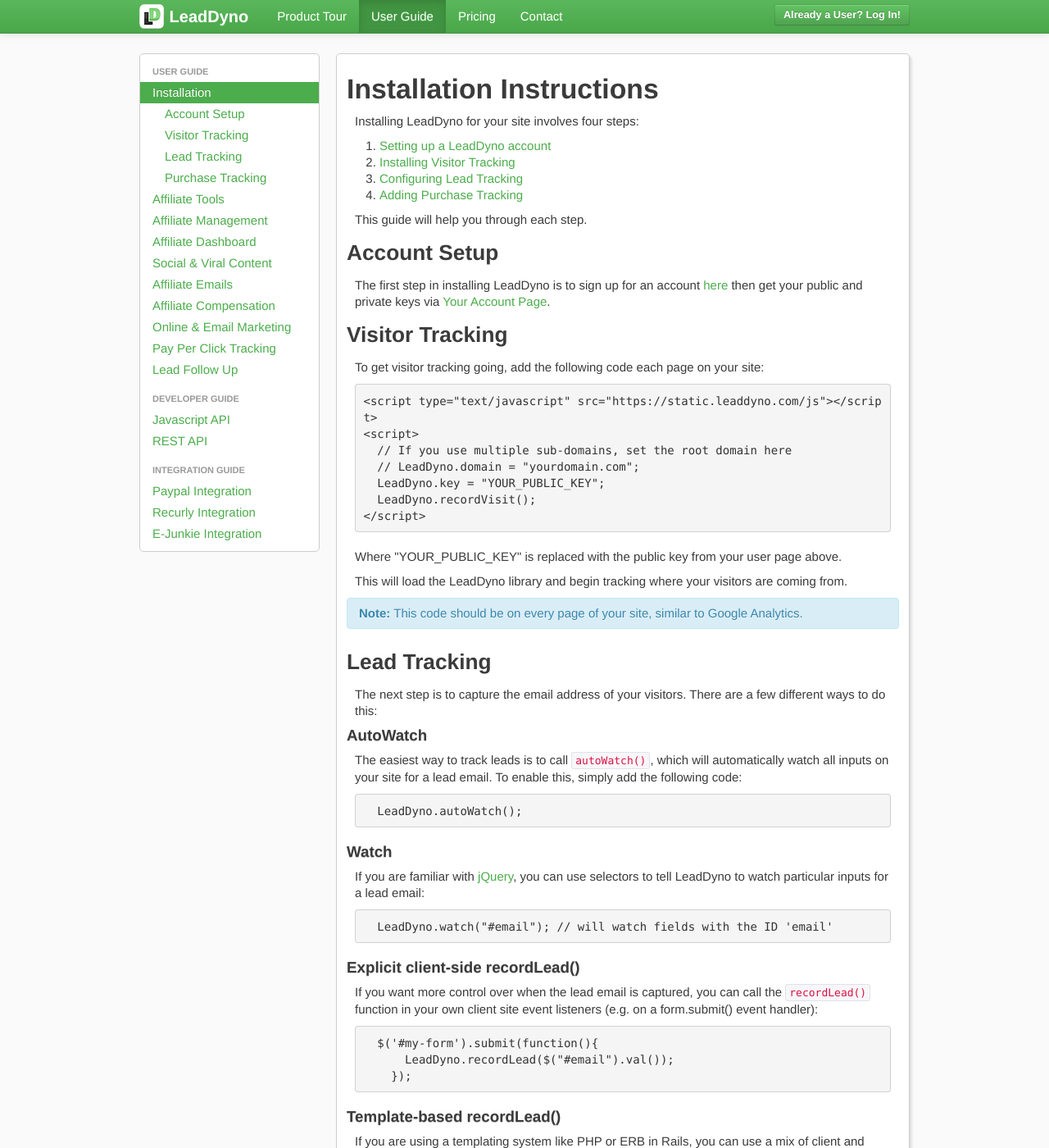
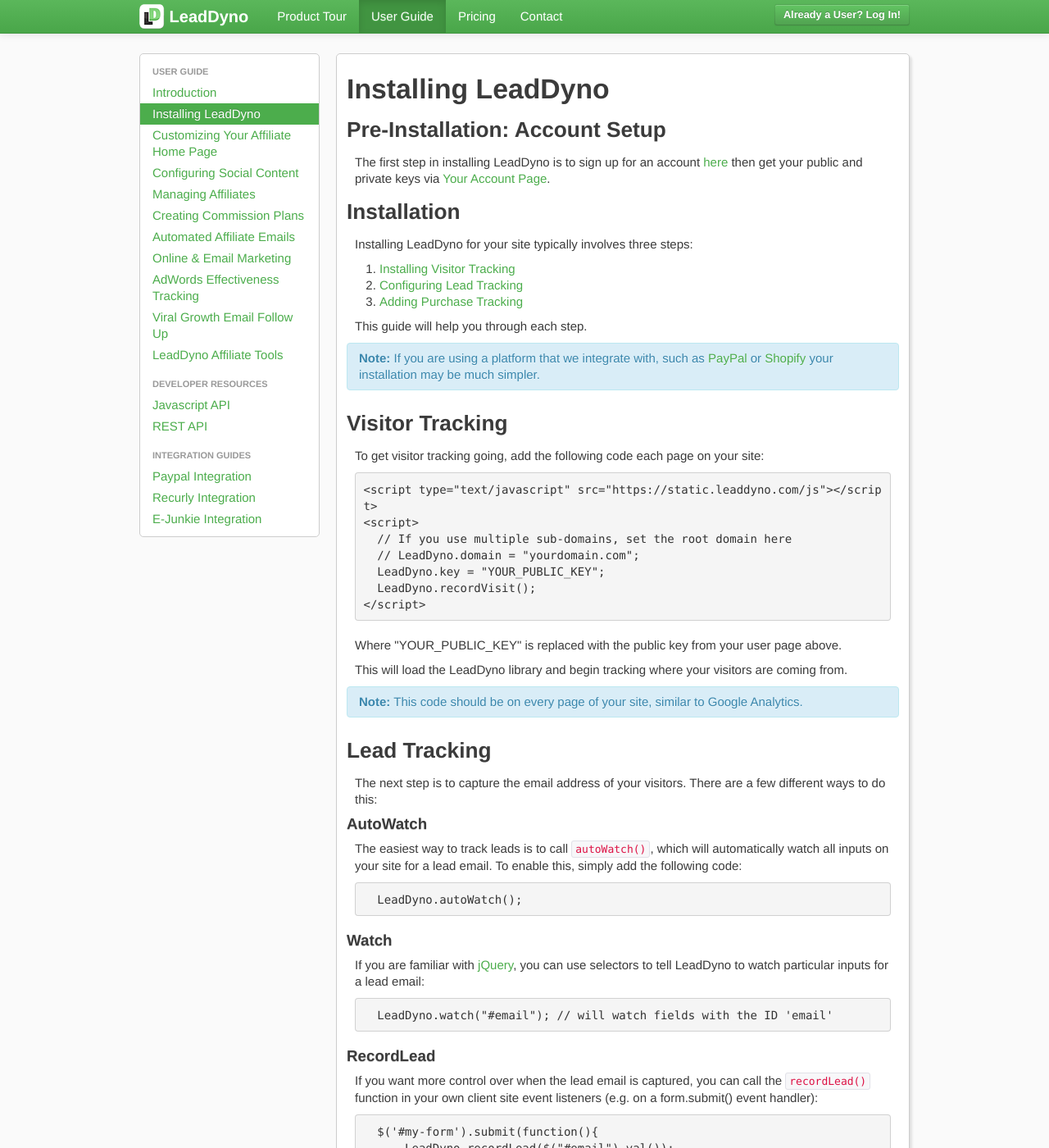
Before and after one commit to LeadDyno/leaddyno-website, a Jekyll site: the page built from guide/installation.md, in a window 1280 px wide and 1400 px high. Shown: the whole window at 82% size. Built offline with Jekyll 4.4.1, drawn with Linux system fonts in a browser that asks for light colours; nearby versions of some CDN libraries; comment, search, counter and statistics services are not loaded; some of the changed text lies outside the part shown.

Commit message:
Add intro page and clean up installation guide

```diff
--- a/_layouts/default.html
+++ b/_layouts/default.html
@@ -54,7 +54,7 @@
             </li>
             <li class="{% active guide %}">
               <!--suppress HtmlUnknownTarget -->
-              <a href="/guide/installation.html">User Guide</a>
+              <a href="/guide/introduction.html">User Guide</a>
             </li>
             <li class="{% active pricing %}">
               <a href="/pricing.html">Pricing</a>
--- a/_layouts/guide.html
+++ b/_layouts/guide.html
@@ -9,55 +9,47 @@
         <ul class="nav nav-list">
 
           <li class="nav-header">User Guide</li>
+          <li class="{% active introduction %}">
+            <a href="/guide/introduction.html">Introduction</a>
+          </li>
           <li class="{% active installation %}">
-            <a href="/guide/installation.html">Installation</a>
-            <ul class="nav nav-list {% unless installation %}">
-              <li><a href="#overview">Account Setup</a></li>
-              <li><a href="#visitor_tracking">Visitor Tracking</a></li>
-              <li><a href="#lead_tracking">Lead Tracking</a></li>
-              <li><a href="#purchase_tracking">Purchase Tracking</a></li>
-            </ul>
+            <a href="/guide/installation.html">Installing LeadDyno</a>
           </li>
-          <li class="{% active tools %}">
-            <a href="/guide/tools.html">Affiliate Tools</a>
-            <ul class="nav nav-list {% unless tools %}">
-              <li><a href="#affiliate_form">Affiliate Form</a></li>
-              <li><a href="#affiliate_link">Affiliate Link</a></li>
-              <li><a href="#sharing_buttons">Sharing Buttons</a></li>
-            </ul>
+          <li class="{% active affiliate-dashboard %}">
+            <a href="/guide/affiliate-dashboard.html">Customizing Your Affiliate Home Page</a>
+          </li>
+          <li class="{% active social-content %}">
+            <a href="/guide/affiliate-social-media-marketing.html">Configuring Social Content</a>
           </li>
           <li class="{% active affiliate-management %}">
-            <a href="/guide/affiliate-management.html">Affiliate Management</a>
+            <a href="/guide/affiliate-management.html">Managing Affiliates</a>
           </li>
-          <li class="{% active affiliate-dashboard %}">
-            <a href="/guide/affiliate-dashboard.html">Affiliate Dashboard</a>
-          </li>
-          <li class="{% active social-content %}">
-            <a href="/guide/affiliate-social-media-marketing.html">Social & Viral Content</a>
+          <li class="{% active comp-plan %}">
+            <a href="/guide/affiliate-compensation-plan.html">Creating Commission Plans</a>
           </li>
           <li class="{% active affiliate-email %}">
-            <a href="/guide/affiliate-marketing-email-follow-up.html">Affiliate Emails</a>
-          </li>
-          <li class="{% active comp-plan %}">
-            <a href="/guide/affiliate-compensation-plan.html">Affiliate Compensation</a>
+            <a href="/guide/affiliate-marketing-email-follow-up.html">Automated Affiliate Emails</a>
           </li>
           <li class="{% active email-tracking %}">
             <a href="/guide/online-marketing-software-email-tracking.html">Online & Email Marketing</a>
           </li>
           <li class="{% active pay-per-click %}">
-            <a href="/guide/pay-per-click-tracking-software.html">Pay Per Click Tracking</a>
+            <a href="/guide/pay-per-click-tracking-software.html">AdWords Effectiveness Tracking</a>
           </li>
           <li class="{% active follow-up %}">
-            <a href="/guide/lead-follow-up-email-software.html">Lead Follow Up</a>
+            <a href="/guide/lead-follow-up-email-software.html">Viral Growth Email Follow Up</a>
+          </li>
+          <li class="{% active tools %}">
+            <a href="/guide/tools.html">LeadDyno Affiliate Tools</a>
           </li>
 
-          <li class="nav-header">Developer Guide</li>
+          <li class="nav-header">Developer Resources</li>
           <li>
             <a href="http://developer.leaddyno.com/js-api.html">Javascript API</a>
             <a href="http://developer.leaddyno.com/rest-api.html">REST API</a>
           </li>
 
-          <li class="nav-header">Integration Guide</li>
+          <li class="nav-header">Integration Guides</li>
           <li class="{% active paypal-integration-guide %}">
             <a href="/guide/paypal-integration-guide.html">Paypal Integration</a>
           </li>
--- a/guide/installation.md
+++ b/guide/installation.md
@@ -4,22 +4,30 @@
 nav: guide > installation
 ---
 
-## Installation Instructions
+## Installing LeadDyno
 
-Installing LeadDyno for your site involves four steps:
+<a name="acct"> </a>
+### Pre-Installation: Account Setup
 
-1. [Setting up a LeadDyno account](#acct)
-2. [Installing Visitor Tracking](#visitor_tracking)
-3. [Configuring Lead Tracking](#lead_tracking)
-4. [Adding Purchase Tracking](#purchase_tracking)
+The first step in installing LeadDyno is to sign up for an account [here](https://app.leaddyno.com/users/sign_up)
+then get your public and private keys via [Your Account Page](https://app.leaddyno.com/settings/account).
+
+### Installation
+
+Installing LeadDyno for your site typically involves three steps:
+
+1. [Installing Visitor Tracking](#visitor_tracking)
+2. [Configuring Lead Tracking](#lead_tracking)
+3. [Adding Purchase Tracking](#purchase_tracking)
 
 This guide will help you through each step.
 
-<a name="acct"> </a>
-### Account Setup
-
-The first step in installing LeadDyno is to sign up for an account [here](https://app.leaddyno.com/users/sign_up)
-then get your public and private keys via [Your Account Page](https://app.leaddyno.com/settings/account).
+<div class="alert alert-info">
+  <strong>Note:</strong> If you are using a platform that we integrate with, such as
+  <a href="paypal-integration-guide.html">PayPal</a> or
+  <a href="shopify-integration-guide.html">Shopify</a>
+  your installation may be much simpler.
+</div>
 
 <a class="docs-anchor" id='visitor_tracking'> </a>
 ### Visitor Tracking
@@ -70,7 +78,7 @@
   LeadDyno.watch("#email"); // will watch fields with the ID 'email'
 </pre>
 
-#### Explicit client-side recordLead()
+#### RecordLead
 
 If you want more control over when the lead email is captured, you can call the `recordLead()` function
 in your own client site event listeners (e.g. on a form.submit() event handler):
@@ -80,17 +88,6 @@
       LeadDyno.recordLead($("#email").val());
     });
 </pre>
-
-#### Template-based recordLead()
-
-If you are using a templating system like PHP or ERB in Rails, you can use a mix of client and server side code.
-Here is some example PHP:
-
-<pre>
-  LeadDyno.recordLead("&lt;?php echo fetchUserDetails($useraccess)["Email"] ?>");
-</pre>
-
-A typical installation would place this on the post-signup landing page.
 
 <a class="docs-anchor" id='purchase_tracking'> </a>
 
@@ -111,10 +108,10 @@
 
 #### The REST API
 
-If you have a server-side environment and are not using one of the systems we integrate with, the best
-option is to use LeadDyno's REST API.
+If you are not using one of the systems we integrate with, the next option is to use LeadDyno's REST API.
 
-You will do `POST`s and `DELETE`s to `http://api.leaddyno.com/v1/purchases` to create and cancel purchases, respectively.
+You will issue `POST` and `DELETE` requests to the `http://api.leaddyno.com/v1/purchases` URL to create and cancel
+purchases, respectively.
 
 Here is example code in a variety of languages:
 
@@ -228,8 +225,8 @@
 
 #### Using Javascript
 
-To track purchases via the Javascript library, add the following javascript code to the 'Thank You' page
-*after* a user has purchased:
+Finally, you may track purchases via the Javascript library.  You can do this by adding the following javascript code to
+the 'Thank You' page *after* a user has purchased:
 
 <pre>
   LeadDyno.recordPurchase();
@@ -241,9 +238,8 @@
   LeadDyno.recordCancellation();
 </pre>
 
-<div class="alert alert-info">
-  <strong>Note:</strong> Purchases created and cancelled via the javascript library will need to be approved
-  via the <a href="https://app.leaddyno.com/purchases/approve">Pending Purchases</a> and
-  <a href="https://app.leaddyno.com/purchases/approve_cancellations">Pending Cancellations</a>
-  UIs before they will be completed, in order to prevent fraud.
+<div class="alert alert-danger">
+  <strong>Note:</strong> Purchases created via the javascript API will need to be approved
+  via the <a href="https://app.leaddyno.com/purchases">Purchases</a> Page before they are credited to affiliates,
+  in order to prevent fraudulent purchase activity.
 </div>
```
Also changed, not shown: guide/introduction.md (added, +109 -0 lines).
